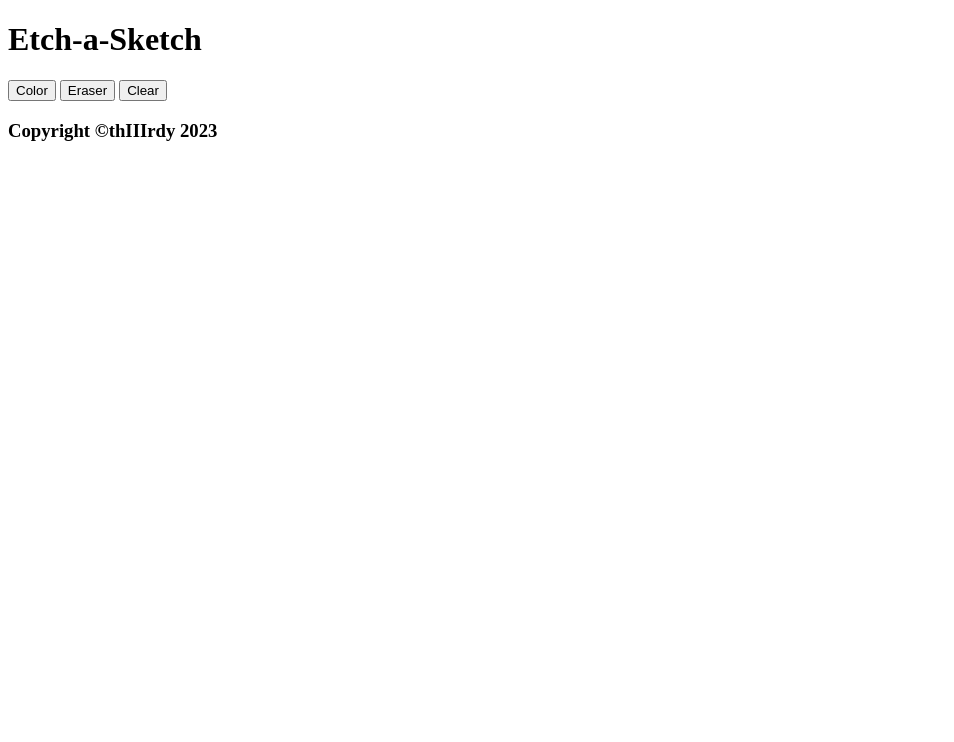
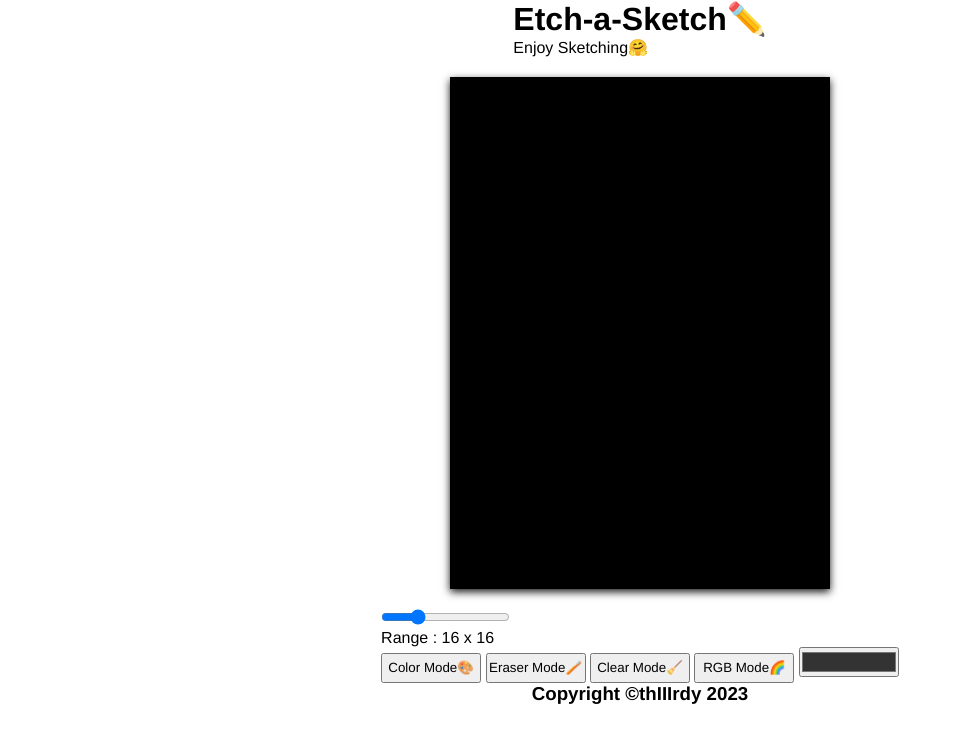
Before and after one commit to ImBenjaminIII/Etch-a-Sketch, a plain HTML site: page index.html in a window 1280 px wide. Shown: the whole page, without its empty margins (0-954 px from the left). Drawn offline with Linux system fonts and the light colour scheme.

Commit message:
adding some buttons and color picker

```diff
--- a/index.html
+++ b/index.html
@@ -3,20 +3,37 @@
   <head>
     <meta charset="UTF-8" />
     <meta name="viewport" content="width=device-width, initial-scale=1.0" />
+    <link rel="stylesheet" href="style.css" />
+    <script src="script.js" defer></script>
     <title>Etch-a-Sketch</title>
   </head>
   <body>
     <div>
-      <h1>Etch-a-Sketch</h1>
+      <h1 class="title">Etch-a-Sketch✏️</h1>
+      <p class="para">Enjoy Sketching🤗</p>
     </div>
     <div id="board"></div>
-    <div id="lower-button">
-      <button class="buttons color">Color</button>
-      <button class="buttons eraser">Eraser</button>
-      <button class="buttons clear">Clear</button>
-    </div>
+    <main>
+      <div id="slider-container">
+        <input class="slider" type="range" value="16" min="1" max="60" />
+        <p>Range : <span class="input">16 x 16</span> </p>
+      </div>
+      <div id="upper-button">
+        <button class="buttons color">Color Mode🎨</button>
+        <button class="buttons eraser">Eraser Mode🪥</button>
+        <button class="buttons clear">Clear Mode🧹</button>
+        <button class="buttons rgb">RGB Mode🌈</button>
+        <input class="buttons colorPicker" type="color" value="#333333" />
+      </div>
+    </main>
+
     <footer>
       <h3>Copyright ©thIIIrdy 2023</h3>
     </footer>
+    <div id="modal-color-picker">
+      <div></div>
+      <div></div>
+      <div></div>
+    </div>
   </body>
 </html>
```
